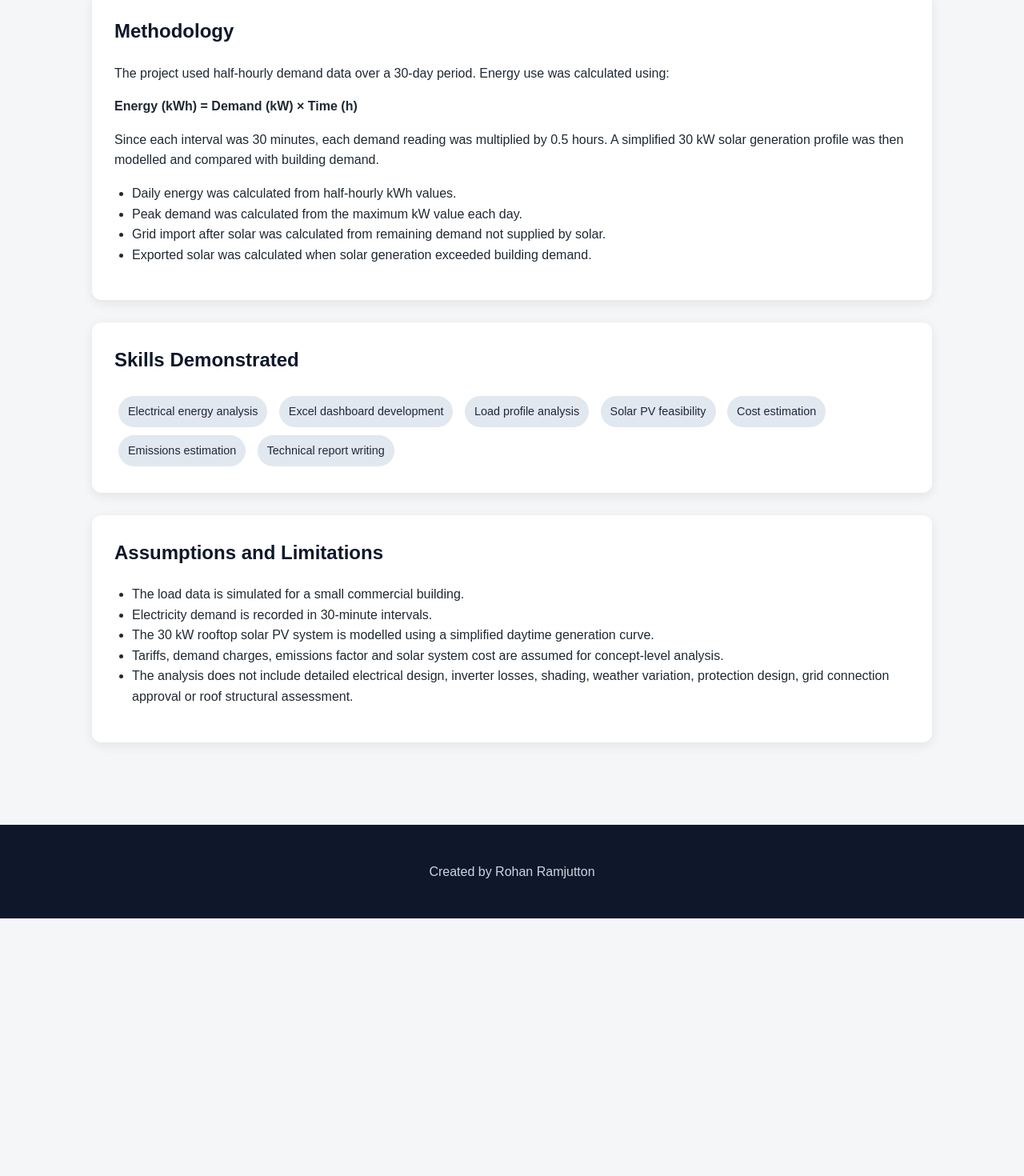
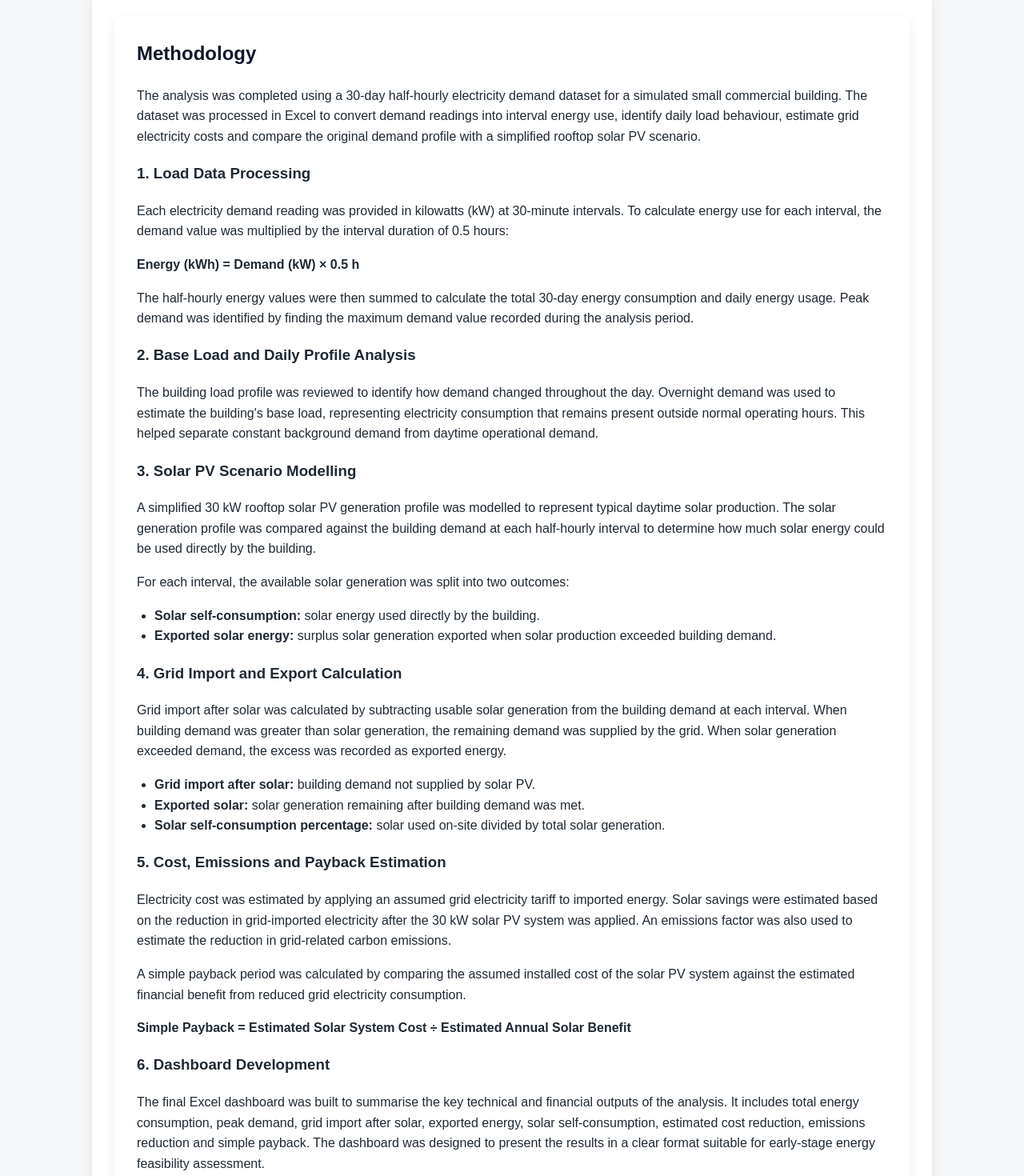
Before and after one commit to rohanramjutton06/commercial-building-energy-analysis, a plain HTML site: page index.html in a window 1280 px wide. Shown: the part 1974-3444 px from the top of the page at 80% size. Before the commit the page ends 3122 px from the top, so only its background shows below. Drawn offline with Linux system fonts and the light colour scheme.

Commit message:
Update index.html

```diff
--- a/index.html
+++ b/index.html
@@ -126,7 +126,7 @@
   <header>
     <h1>Small Commercial Building Energy Analysis</h1>
     <p>30-day load profile analysis with a simulated 30 kW rooftop solar PV scenario</p>
-    <p>Prepared by Rohan Ramjutton
+    <p>Prepared by Rohan Ramjutton</p>
   </header>
 
   <main class="container">
@@ -196,22 +196,88 @@
     </section>
 
     <section class="card">
+      <section class="card">
   <h2>Methodology</h2>
+
   <p>
-        The project used half-hourly demand data over a 30-day period. Energy use was calculated using:
+    The analysis was completed using a 30-day half-hourly electricity demand dataset for a simulated small
+    commercial building. The dataset was processed in Excel to convert demand readings into interval energy
+    use, identify daily load behaviour, estimate grid electricity costs and compare the original demand profile
+    with a simplified rooftop solar PV scenario.
   </p>
-      <p><strong>Energy (kWh) = Demand (kW) × Time (h)</strong></p>
+
+  <h3>1. Load Data Processing</h3>
   <p>
-        Since each interval was 30 minutes, each demand reading was multiplied by 0.5 hours.
-        A simplified 30 kW solar generation profile was then modelled and compared with building demand.
+    Each electricity demand reading was provided in kilowatts (kW) at 30-minute intervals. To calculate energy
+    use for each interval, the demand value was multiplied by the interval duration of 0.5 hours:
+  </p>
+
+  <p><strong>Energy (kWh) = Demand (kW) × 0.5 h</strong></p>
+
+  <p>
+    The half-hourly energy values were then summed to calculate the total 30-day energy consumption and daily
+    energy usage. Peak demand was identified by finding the maximum demand value recorded during the analysis
+    period.
+  </p>
+
+  <h3>2. Base Load and Daily Profile Analysis</h3>
+  <p>
+    The building load profile was reviewed to identify how demand changed throughout the day. Overnight demand
+    was used to estimate the building's base load, representing electricity consumption that remains present
+    outside normal operating hours. This helped separate constant background demand from daytime operational
+    demand.
+  </p>
+
+  <h3>3. Solar PV Scenario Modelling</h3>
+  <p>
+    A simplified 30 kW rooftop solar PV generation profile was modelled to represent typical daytime solar
+    production. The solar generation profile was compared against the building demand at each half-hourly
+    interval to determine how much solar energy could be used directly by the building.
+  </p>
+
+  <p>
+    For each interval, the available solar generation was split into two outcomes:
   </p>
 
   <ul>
-        <li>Daily energy was calculated from half-hourly kWh values.</li>
-        <li>Peak demand was calculated from the maximum kW value each day.</li>
-        <li>Grid import after solar was calculated from remaining demand not supplied by solar.</li>
-        <li>Exported solar was calculated when solar generation exceeded building demand.</li>
+    <li><strong>Solar self-consumption:</strong> solar energy used directly by the building.</li>
+    <li><strong>Exported solar energy:</strong> surplus solar generation exported when solar production exceeded building demand.</li>
   </ul>
+
+  <h3>4. Grid Import and Export Calculation</h3>
+  <p>
+    Grid import after solar was calculated by subtracting usable solar generation from the building demand at
+    each interval. When building demand was greater than solar generation, the remaining demand was supplied
+    by the grid. When solar generation exceeded demand, the excess was recorded as exported energy.
+  </p>
+
+  <ul>
+    <li><strong>Grid import after solar:</strong> building demand not supplied by solar PV.</li>
+    <li><strong>Exported solar:</strong> solar generation remaining after building demand was met.</li>
+    <li><strong>Solar self-consumption percentage:</strong> solar used on-site divided by total solar generation.</li>
+  </ul>
+
+  <h3>5. Cost, Emissions and Payback Estimation</h3>
+  <p>
+    Electricity cost was estimated by applying an assumed grid electricity tariff to imported energy. Solar
+    savings were estimated based on the reduction in grid-imported electricity after the 30 kW solar PV system
+    was applied. An emissions factor was also used to estimate the reduction in grid-related carbon emissions.
+  </p>
+
+  <p>
+    A simple payback period was calculated by comparing the assumed installed cost of the solar PV system
+    against the estimated financial benefit from reduced grid electricity consumption.
+  </p>
+
+  <p><strong>Simple Payback = Estimated Solar System Cost ÷ Estimated Annual Solar Benefit</strong></p>
+
+  <h3>6. Dashboard Development</h3>
+  <p>
+    The final Excel dashboard was built to summarise the key technical and financial outputs of the analysis.
+    It includes total energy consumption, peak demand, grid import after solar, exported energy, solar
+    self-consumption, estimated cost reduction, emissions reduction and simple payback. The dashboard was
+    designed to present the results in a clear format suitable for early-stage energy feasibility assessment.
+  </p>
 </section>
 
     <section class="card">
```
Lines whose indentation alone changed are shown as unchanged.
